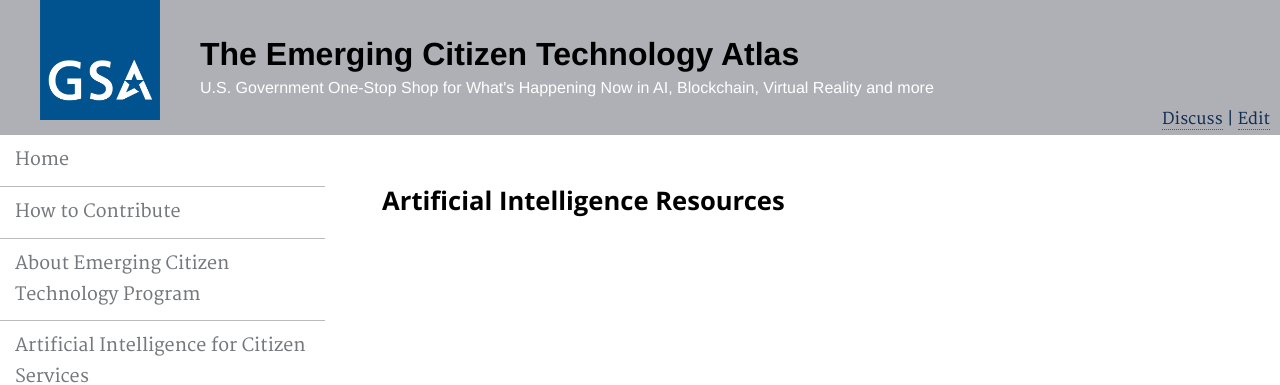
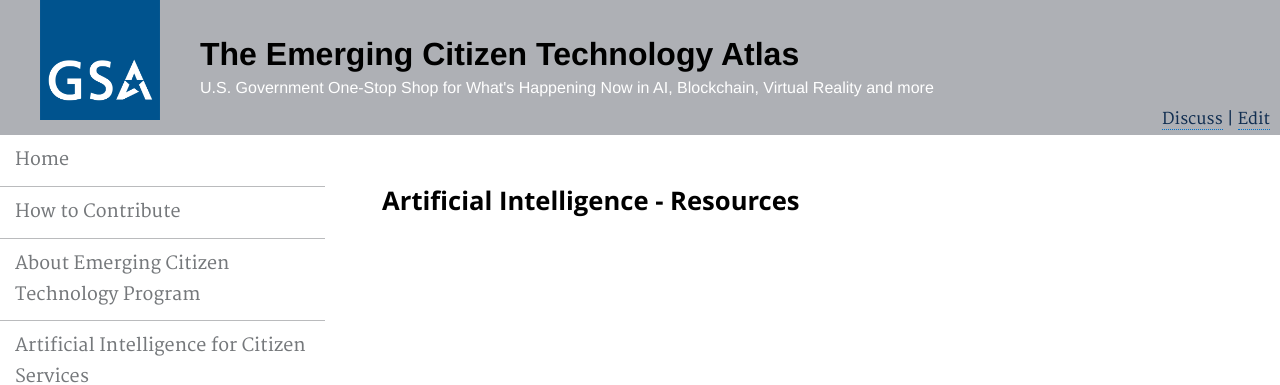
Before and after one commit to GSA/emerging-technology-atlas, a Jekyll site: the page built from pages/artificial-intelligence-resources.md, in a window 1280 px wide. Shown: the top 385 px of the page. Built offline with Jekyll 4.4.1, drawn with Linux system fonts in a browser that asks for light colours.

```diff
--- a/pages/artificial-intelligence-resources.md
+++ b/pages/artificial-intelligence-resources.md
@@ -5,4 +5,4 @@ permalink: /artificial-intelligence-resources/
 description: ""
 ---
 
-### Artificial Intelligence Resources
+### Artificial Intelligence - Resources
```
